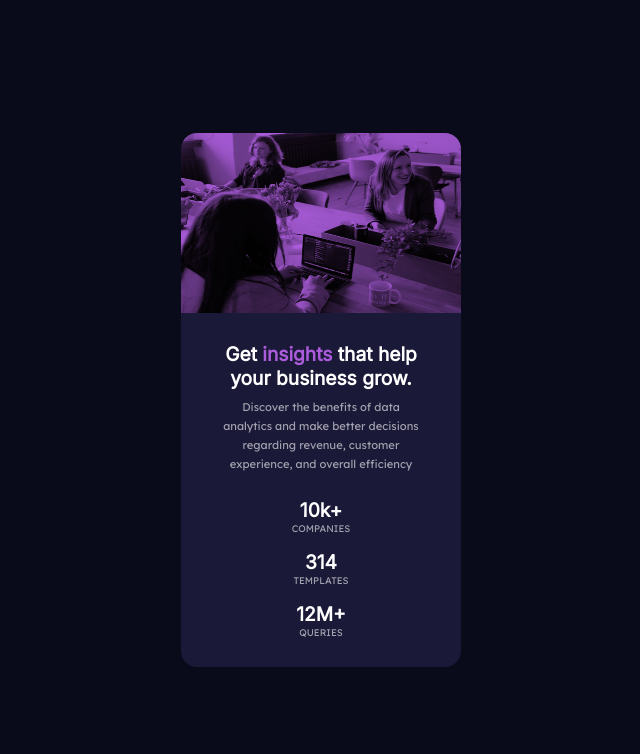
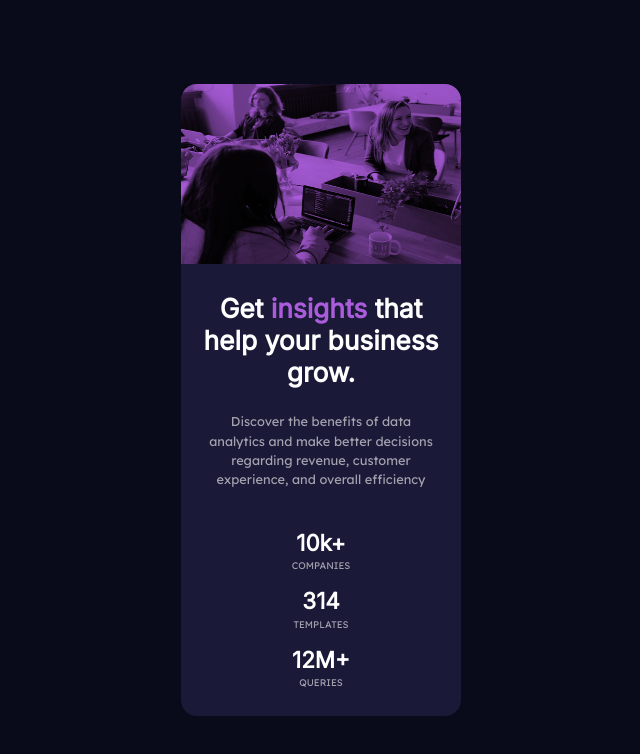
Before and after one commit to RicardoSerrano19/frontent_stats-preview, a plain HTML site: page index.html in a window 1280 px wide. Shown: the whole page, without its empty margins (319-959 px from the left). Drawn offline with Linux system fonts and the light colour scheme.

Commit message:
hotfix: fix text styles

```diff
--- a/style.css
+++ b/style.css
@@ -33,7 +33,7 @@ body{
 }
 
 .container__content{
-    padding: 1.8rem;
+    padding: 1.8rem 1rem;
     border-radius: 1rem 1rem 0 0;
 }
 
@@ -55,7 +55,7 @@ body{
     color: var(--white);
     text-align: center;
     font-family: 'Inter';
-    font-size: 0.8rem;
+    font-size: 1.1rem;
 }
 
 .container__content__title span{
@@ -66,10 +66,10 @@ body{
     color: var(--slightly-transparent-white);
     font-weight: 500;
     text-align: center;
-    font-size: 0.7rem;
+    font-size: 0.8rem;
     line-height: 1.2rem;
     font-family: 'Lexend Deca';
-    margin: 0.5rem 0.5rem;
+    margin: 1.5rem 0.5rem;
 }
 
 .container__content__summary{
@@ -86,7 +86,7 @@ body{
 .container__content__summary__topic__quantity{
     color: var(--white);
     font-family: 'Inter';
-    font-size: 1.2rem;
+    font-size: 1.4rem;
     font-weight: 900;
 }
 
@@ -95,5 +95,6 @@ body{
     font-family: 'Lexend Deca';
     font-size: 0.6rem;
     font-weight: 400;
+    margin-top: 0.2rem;
     text-transform: uppercase;
 }
```
